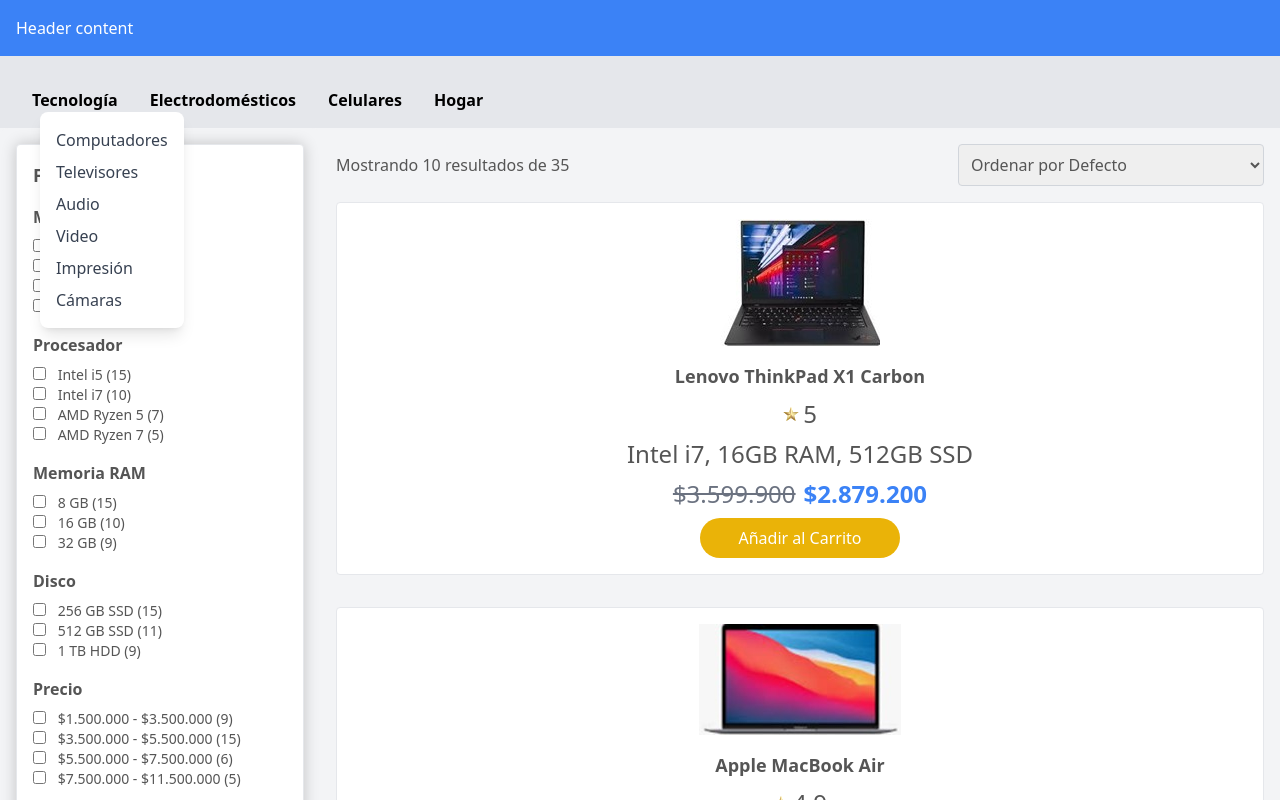
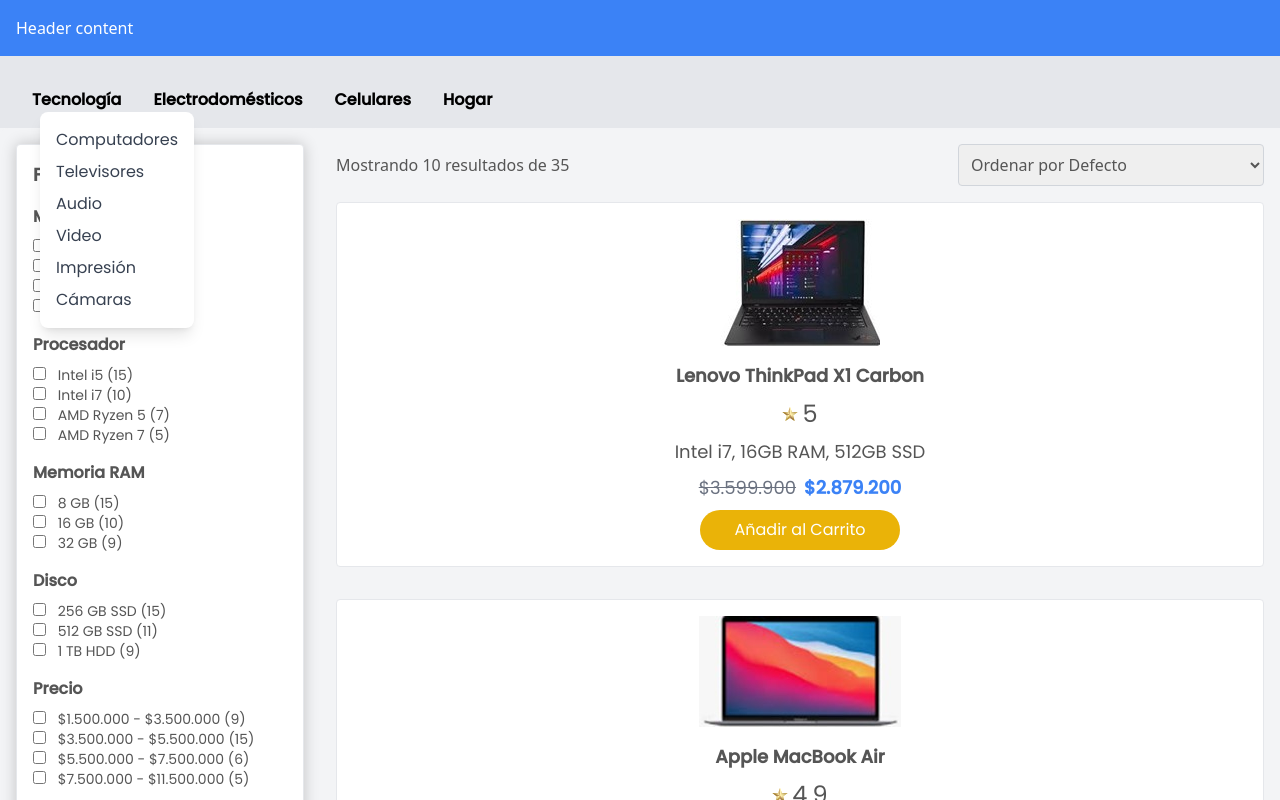
Before and after one commit to Dragons-2024/Dragons-2024-2, a React (Vite) app: page /Dragons-2024-2/Plp in a window 1280 px wide. Both pictures are taken after a click on the button "Tecnología". Shown: the top 800 px of the page. Built offline with nearby package versions, Linux system fonts and the light colour scheme.

Commit message:
Fix-Font-Style

```diff
--- a/src/components/FilterBox.tsx
+++ b/src/components/FilterBox.tsx
@@ -3,7 +3,7 @@
 const FilterBox: React.FC = () => {
   return (
     <div
-      className="filter-box border border-gray-200 rounded p-4 mb-4 transition-shadow duration-300 hover:shadow-lg bg-white"
+      className="font-poppins filter-box border border-gray-200 rounded p-4 mb-4 transition-shadow duration-300 hover:shadow-lg bg-white"
       style={{ boxShadow: '0px 0px 15px rgba(0, 0, 0, 0.2)' }}
     >
       <h2 className="text-base md:text-lg font-semibold mb-4">Filtrar por</h2> {/* Cambiado de text-lg a text-base en móviles */}
--- a/src/components/ProductItem.tsx
+++ b/src/components/ProductItem.tsx
@@ -13,7 +13,7 @@
 const ProductItem: React.FC<ProductItemProps> = ({ img, name, rating, features, normalPrice, discountedPrice }) => {
   return (
     <div
-      className="product-item border border-gray-200 rounded p-4 mb-4 transition-shadow duration-300 hover:shadow-lg flex flex-col items-center text-center bg-white"
+      className="font-poppins product-item border border-gray-200 rounded p-4 mb-4 transition-shadow duration-300 hover:shadow-lg flex flex-col items-center text-center bg-white"
     >
       <a href="./pdp.html">
         <img src={img} alt={name} className="max-h-48 max-w-full object-contain mb-4 mx-auto" />
@@ -21,8 +21,8 @@
         <p className="rating flex items-center justify-center mb-2">
           <img src={star} alt={`${rating} estrellas`} className="w-4 h-4 mr-1" /> {rating}
         </p>
-        <p className="features mb-2">{features}</p>
-        <p className="price mb-2">
+        <p className="text-lg features mb-2">{features}</p>
+        <p className="text-lg price mb-2">
           <span className="normal-price line-through text-gray-500 mr-2">{normalPrice}</span>
           <span className="discounted-price text-blue-500 font-bold">{discountedPrice}</span>
         </p>
--- a/src/components/Subheader.tsx
+++ b/src/components/Subheader.tsx
@@ -16,7 +16,7 @@
     return (
       <section className="bg-gray-200 py-4 px-8">
         {/* Menú para móviles */}
-        <div className="flex justify-between items-center md:hidden">
+        <div className="font-poppins flex justify-between items-center md:hidden">
           <h2 className="text-lg font-bold">Menú</h2>
           <button className="text-2xl" onClick={() => setMenuOpen(!menuOpen)}>
             <FaBars />
@@ -25,22 +25,22 @@
 
         {/* Menú de categorías dinámico */}
         <nav
-          className={`md:flex md:space-x-8 mt-4 ${menuOpen ? "block" : "hidden"} md:block`}
+          className={`font-poppins md:flex md:space-x-8 mt-4 ${menuOpen ? "block" : "hidden"} md:block`}
         >
-          <ul className="md:flex md:space-x-8">
+          <ul className="font-poppins md:flex md:space-x-8">
             {categories.map((category, index) => (
               <li key={index} className="relative">
                 {/* Botón de categoría */}
                 <button
                   onClick={() => handleCategoryClick(index)}
-                  className="font-semibold text-left w-full md:w-auto"
+                  className="font-poppins font-semibold text-left w-full md:w-auto"
                 >
                   {category.name}
                 </button>
 
                 {/* Subcategorías (aparecen debajo en móviles y como dropdown en desktop) */}
                 <ul
-                  className={`rounded-lg mt-2 space-y-2 md:absolute md:top-full md:left-0 md:mt-0 md:ml-2 p-4 bg-white shadow-lg ${
+                  className={`font-poppins rounded-lg mt-2 space-y-2 md:absolute md:top-full md:left-0 md:mt-0 md:ml-2 p-4 bg-white shadow-lg ${
                     activeCategory === index ? "block" : "hidden"
                   }`}
                 >
@@ -48,7 +48,7 @@
                     <li key={subIndex}>
                       <a
                         href={subcategory.link}
-                        className="text-gray-700 hover:text-blue-600 block"
+                        className="font-poppins text-gray-700 hover:text-blue-600 block"
                       >
                         {subcategory.name}
                       </a>
```
